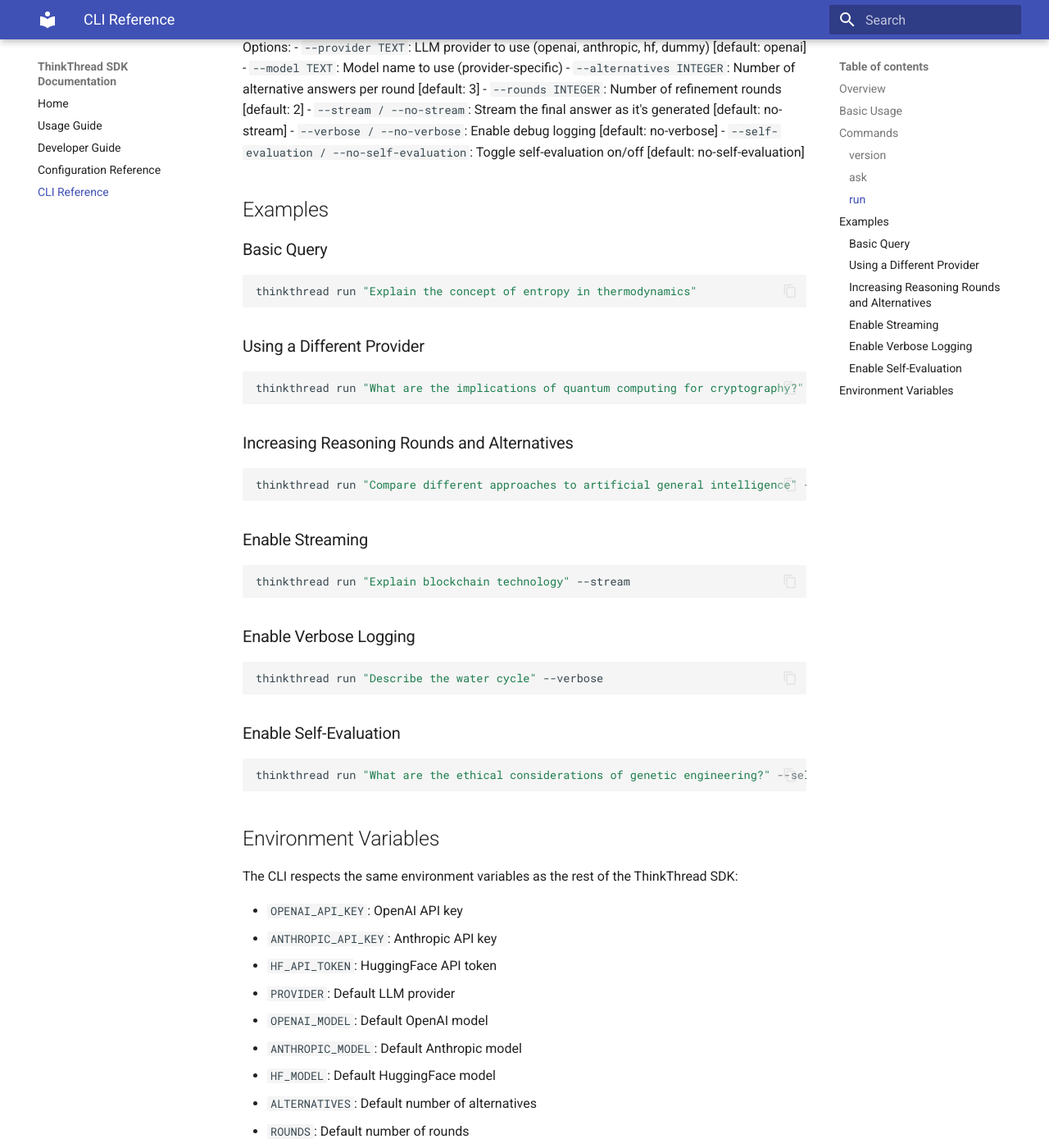
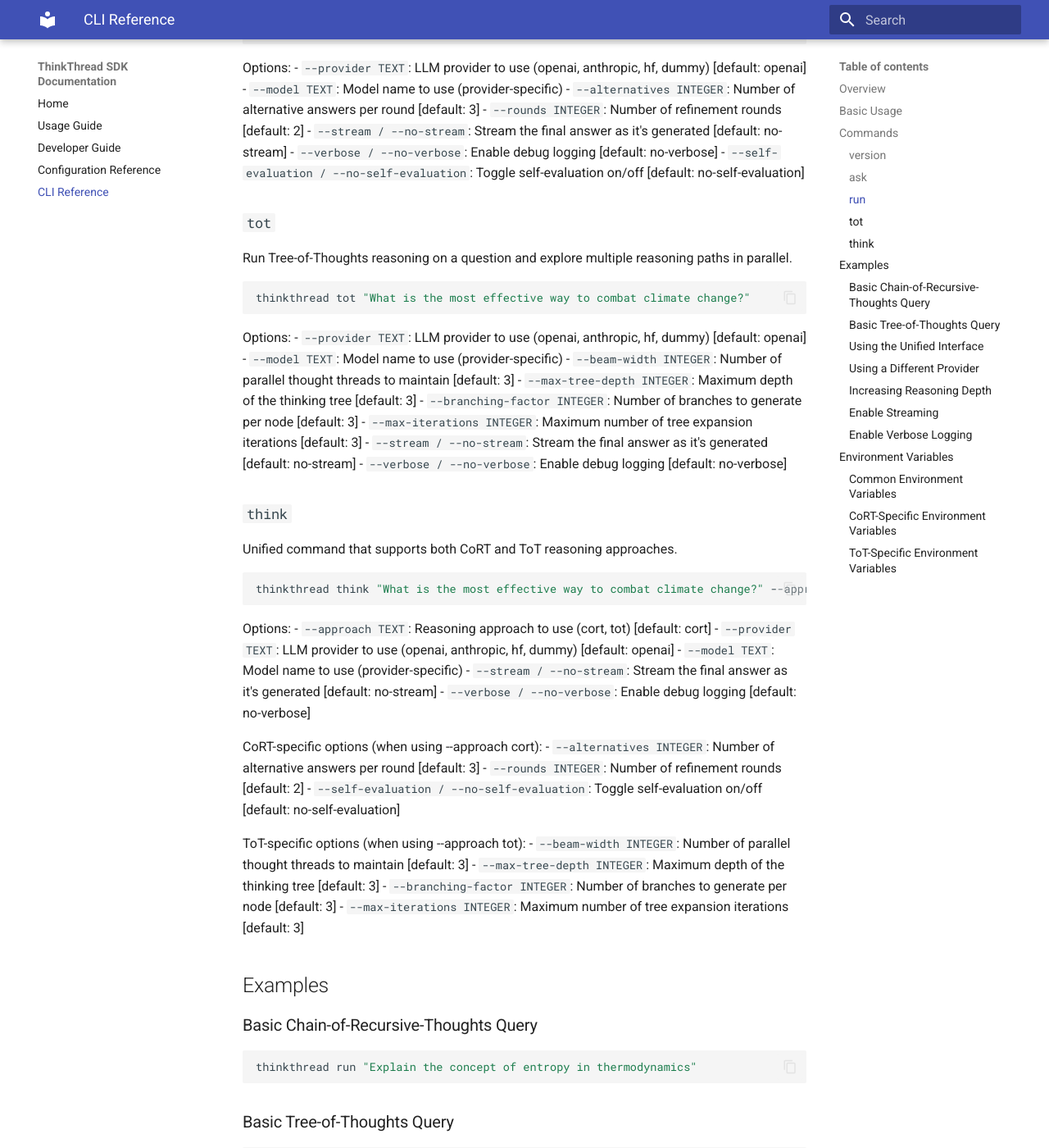
Before and after one commit to tomascupr/thinkthread, an MkDocs documentation site: the page built from docs/cli_reference.md, in a window 1280 px wide and 1400 px high, scrolled down 1259 px. Shown: the whole window at 82% size. Built offline with MkDocs 1.6.1 and Material for MkDocs 9.7.7, drawn with Linux system fonts in a browser that asks for light colours; some of the changed text lies outside the part shown.

Commit message:
Update CLI reference documentation with TreeThinker commands and unified interface

````diff
--- a/docs/cli_reference.md
+++ b/docs/cli_reference.md
@@ -4,7 +4,7 @@ This document provides detailed information about the Command Line Interface (CL
 
 ## Overview
 
-The ThinkThread SDK CLI allows you to interact with the Chain-of-Recursive-Thoughts reasoning functionality from the command line. It's implemented using the Typer library.
+The ThinkThread SDK CLI allows you to interact with both Chain-of-Recursive-Thoughts (CoRT) and Tree-of-Thoughts (ToT) reasoning functionality from the command line. It's implemented using the Typer library.
 
 ## Basic Usage
 
@@ -28,7 +28,7 @@ thinkthread version
 
 ### `ask`
 
-Ask a question and get an answer using ThinkThread reasoning.
+Ask a question and get an answer using ThinkThread reasoning (CoRT approach).
 
 ```bash
 thinkthread ask "What is the meaning of life?"
@@ -43,7 +43,7 @@ Options:
 
 ### `run`
 
-Run recursive reasoning on a question and get a refined answer. This is similar to `ask` but with more options.
+Run Chain-of-Recursive-Thoughts reasoning on a question and get a refined answer. This is similar to `ask` but with more options.
 
 ```bash
 thinkthread run "What is the most effective way to combat climate change?"
@@ -58,47 +58,107 @@ Options:
 - `--verbose / --no-verbose`: Enable debug logging [default: no-verbose]
 - `--self-evaluation / --no-self-evaluation`: Toggle self-evaluation on/off [default: no-self-evaluation]
 
+### `tot`
+
+Run Tree-of-Thoughts reasoning on a question and explore multiple reasoning paths in parallel.
+
+```bash
+thinkthread tot "What is the most effective way to combat climate change?"
+```
+
+Options:
+- `--provider TEXT`: LLM provider to use (openai, anthropic, hf, dummy) [default: openai]
+- `--model TEXT`: Model name to use (provider-specific)
+- `--beam-width INTEGER`: Number of parallel thought threads to maintain [default: 3]
+- `--max-tree-depth INTEGER`: Maximum depth of the thinking tree [default: 3]
+- `--branching-factor INTEGER`: Number of branches to generate per node [default: 3]
+- `--max-iterations INTEGER`: Maximum number of tree expansion iterations [default: 3]
+- `--stream / --no-stream`: Stream the final answer as it's generated [default: no-stream]
+- `--verbose / --no-verbose`: Enable debug logging [default: no-verbose]
+
+### `think`
+
+Unified command that supports both CoRT and ToT reasoning approaches.
+
+```bash
+thinkthread think "What is the most effective way to combat climate change?" --approach tot
+```
+
+Options:
+- `--approach TEXT`: Reasoning approach to use (cort, tot) [default: cort]
+- `--provider TEXT`: LLM provider to use (openai, anthropic, hf, dummy) [default: openai]
+- `--model TEXT`: Model name to use (provider-specific)
+- `--stream / --no-stream`: Stream the final answer as it's generated [default: no-stream]
+- `--verbose / --no-verbose`: Enable debug logging [default: no-verbose]
+
+CoRT-specific options (when using --approach cort):
+- `--alternatives INTEGER`: Number of alternative answers per round [default: 3]
+- `--rounds INTEGER`: Number of refinement rounds [default: 2]
+- `--self-evaluation / --no-self-evaluation`: Toggle self-evaluation on/off [default: no-self-evaluation]
+
+ToT-specific options (when using --approach tot):
+- `--beam-width INTEGER`: Number of parallel thought threads to maintain [default: 3]
+- `--max-tree-depth INTEGER`: Maximum depth of the thinking tree [default: 3]
+- `--branching-factor INTEGER`: Number of branches to generate per node [default: 3]
+- `--max-iterations INTEGER`: Maximum number of tree expansion iterations [default: 3]
+
 ## Examples
 
-### Basic Query
+### Basic Chain-of-Recursive-Thoughts Query
 
 ```bash
 thinkthread run "Explain the concept of entropy in thermodynamics"
 ```
 
+### Basic Tree-of-Thoughts Query
+
+```bash
+thinkthread tot "Develop a strategy for solving the Tower of Hanoi puzzle"
+```
+
+### Using the Unified Interface
+
+```bash
+# Using CoRT approach
+thinkthread think "Explain quantum computing" --approach cort --rounds 3
+
+# Using ToT approach
+thinkthread think "Solve this logic puzzle: A man has to get a fox, a chicken, and a sack of corn across a river" --approach tot --beam-width 5
+```
+
 ### Using a Different Provider
 
 ```bash
-thinkthread run "What are the implications of quantum computing for cryptography?" --provider anthropic
+thinkthread think "What are the implications of quantum computing for cryptography?" --provider anthropic
 ```
 
-### Increasing Reasoning Rounds and Alternatives
+### Increasing Reasoning Depth
 
 ```bash
+# For CoRT: more rounds and alternatives
 thinkthread run "Compare different approaches to artificial general intelligence" --rounds 3 --alternatives 5
+
+# For ToT: wider beam and deeper tree
+thinkthread tot "Design an algorithm to solve the traveling salesman problem" --beam-width 4 --max-tree-depth 4
 ```
 
 ### Enable Streaming
 
 ```bash
-thinkthread run "Explain blockchain technology" --stream
+thinkthread think "Explain blockchain technology" --stream
 ```
 
 ### Enable Verbose Logging
 
 ```bash
-thinkthread run "Describe the water cycle" --verbose
-```
-
-### Enable Self-Evaluation
-
-```bash
-thinkthread run "What are the ethical considerations of genetic engineering?" --self-evaluation
+thinkthread think "Describe the water cycle" --verbose
 ```
 
 ## Environment Variables
 
 The CLI respects the same environment variables as the rest of the ThinkThread SDK:
+
+### Common Environment Variables
 
 - `OPENAI_API_KEY`: OpenAI API key
 - `ANTHROPIC_API_KEY`: Anthropic API key
@@ -107,11 +167,23 @@ The CLI respects the same environment variables as the rest of the ThinkThread S
 - `OPENAI_MODEL`: Default OpenAI model
 - `ANTHROPIC_MODEL`: Default Anthropic model
 - `HF_MODEL`: Default HuggingFace model
+- `PROMPT_DIR`: Directory for custom prompt templates
+- `PARALLEL_ALTERNATIVES`: Whether to generate alternatives in parallel
+
+### CoRT-Specific Environment Variables
+
 - `ALTERNATIVES`: Default number of alternatives
 - `ROUNDS`: Default number of rounds
 - `MAX_ROUNDS`: Default maximum number of rounds
 - `USE_PAIRWISE_EVALUATION`: Whether to use pairwise evaluation
 - `USE_SELF_EVALUATION`: Whether to use self-evaluation
-- `PROMPT_DIR`: Directory for custom prompt templates
+
+### ToT-Specific Environment Variables
+
+- `BEAM_WIDTH`: Default beam width
+- `MAX_TREE_DEPTH`: Default maximum tree depth
+- `BRANCHING_FACTOR`: Default branching factor
+- `MAX_ITERATIONS`: Default maximum iterations
+- `SIMILARITY_THRESHOLD`: Default similarity threshold for pruning
 
 For more details on configuration, see the [Configuration Reference](configuration_reference.md).
````
